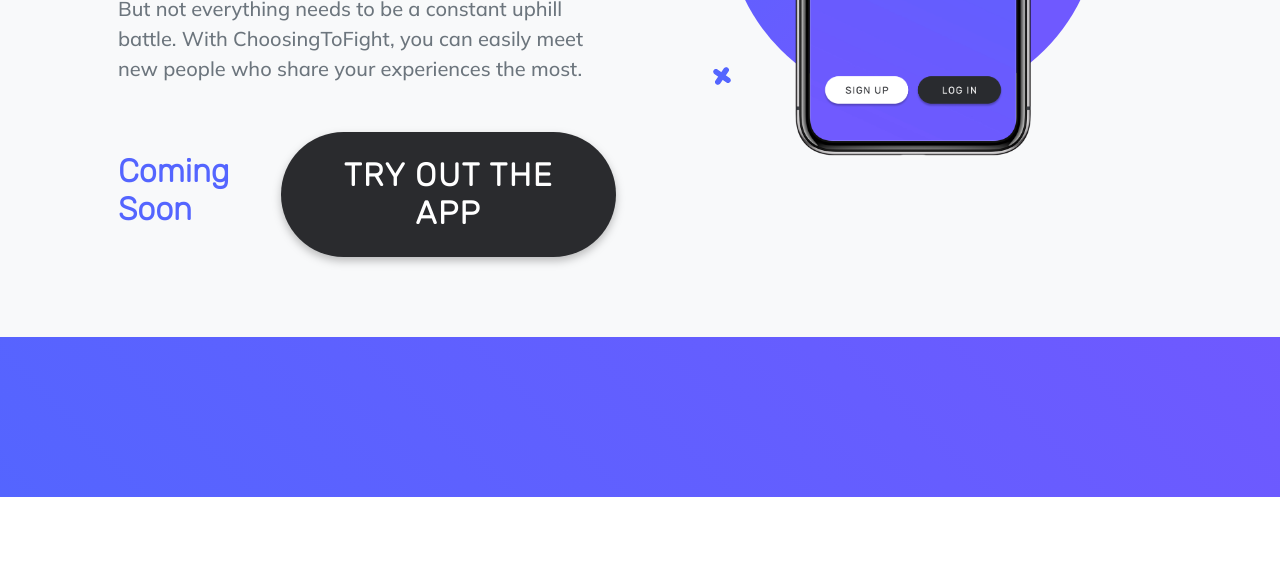
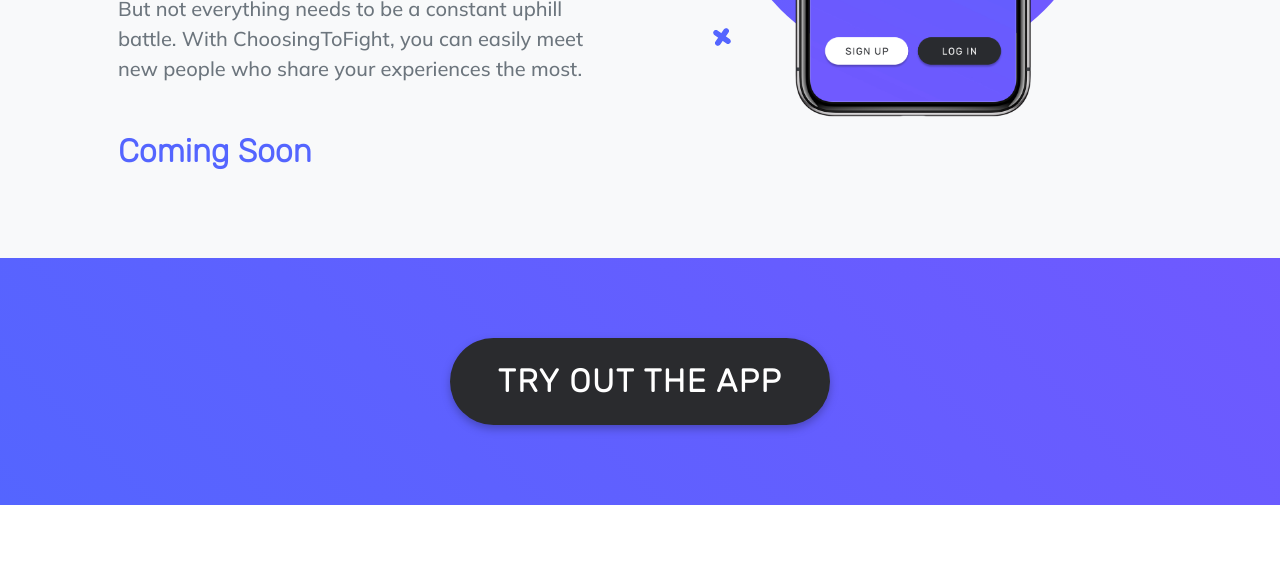
Before and after one commit to jasonbhalla/ChoosingToFight, a plain HTML site: page index.html in a window 1280 px wide. Shown: the part 574-1148 px from the top of the page. Drawn offline with nearby package versions, Linux system fonts and the light colour scheme.

Commit message:
Update index.html

```diff
--- a/index.html
+++ b/index.html
@@ -156,7 +156,6 @@
                                 <!-- <a class="me-lg-3 mb-4 mb-lg-0" href="#!"><img class="app-badge" src="assets/img/google-play-badge.svg" alt="..." /></a>
                                 <a href="#!"><img class="app-badge" src="assets/img/app-store-badge.svg" alt="..." /></a> -->
                                 <h2 style="font-family: Rubik-Light; color: #5465FF">Coming Soon</h2>
-                                <a class="darkbutton"; href="#demo"><h2 style="margin:0; font-family: Rubik-Light; letter-spacing: .1rem;">TRY OUT THE APP</h3></a>
                             </div>
                         </div>
                     </div>
@@ -211,7 +210,7 @@
                     </div>-->
                     <div class="col-xl-8">
                         <!-- <a class="btn btn-outline-light py-4 px-5 rounded-pill" href="https://startbootstrap.com/theme/new-age" target="_blank"><h2 style="margin:0;">Try It Out</h2></a> -->
-
+                        <a class="darkbutton"; href="#demo"><h2 style="margin:0; font-family: Rubik-Light; letter-spacing: .1rem;">TRY OUT THE APP</h2></a>
                     </div>
                 </div>
             </div>
```
